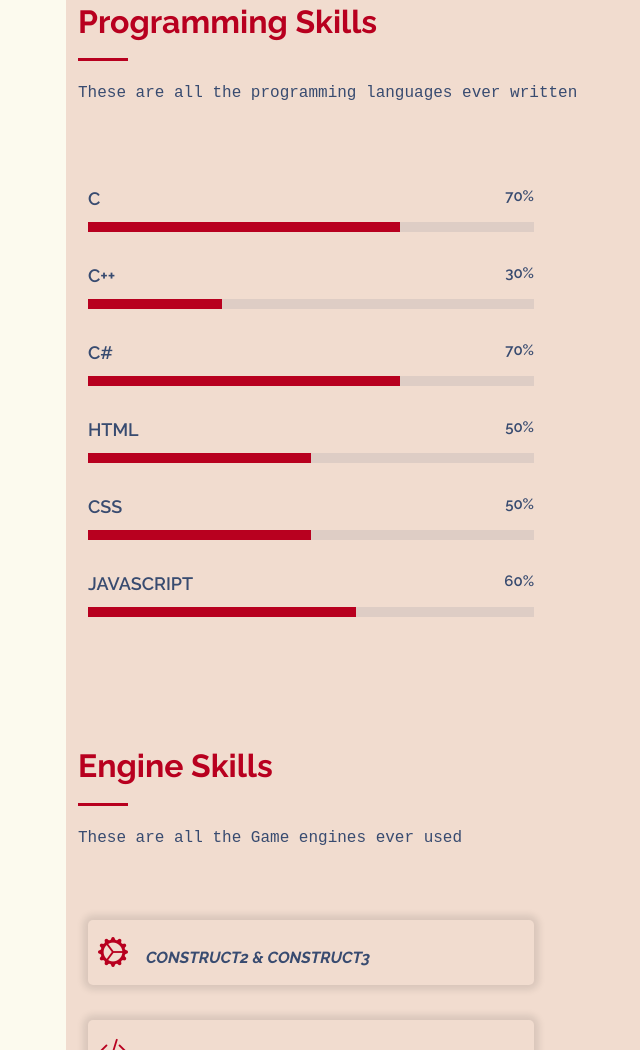
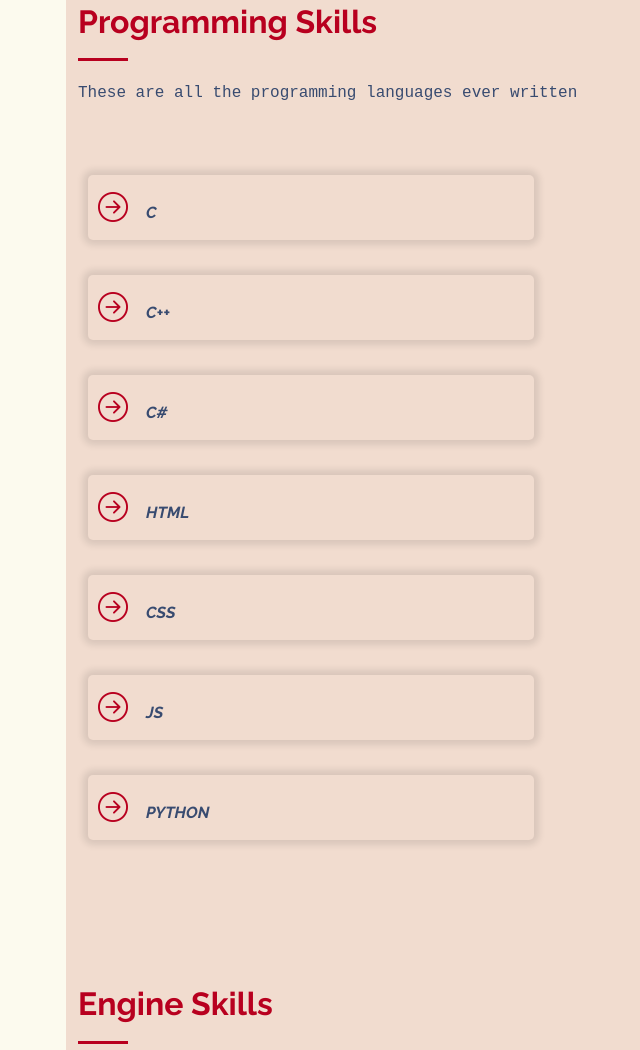
Before and after one commit to Parpaploy/CV, a plain HTML site: page index.html in a window 1280 px wide. Shown: the part 1466-2516 px from the top of the page, without its empty margins (234-874 px from the left). Drawn offline with Linux system fonts and the light colour scheme.

Commit message:
Remove Percent bar

```diff
--- a/index.html
+++ b/index.html
@@ -158,61 +158,46 @@
 
           <div class="col-lg-6">
 
-            <div class="progress">
-              <span class="skill"><span class="language">C</span> <i class="val">70%</i></span>
-              <div class="progress-bar-wrap">
-                <div class="progress-bar" role="progressbar" aria-valuenow="70" aria-valuemin="0" aria-valuemax="100">
-                </div>
-              </div>
+            <div class="progress engine">
+              <span class="skill"><span><i class="bi-arrow-right-circle skill-logo"></i> <i
+                    class="engineT">C</i></span></span>
             </div><!-- End Skills Item -->
 
-            <div class="progress">
-              <span class="skill"><span class="language">C++</span> <i class="val">30%</i></span>
-              <div class="progress-bar-wrap">
-                <div class="progress-bar" role="progressbar" aria-valuenow="30" aria-valuemin="0" aria-valuemax="100">
-                </div>
-              </div>
+            <div class="progress engine">
+              <span class="skill"><span><i class="bi-arrow-right-circle skill-logo"></i> <i
+                    class="engineT">C++</i></span></span>
             </div><!-- End Skills Item -->
 
-            <div class="progress">
-              <span class="skill"><span class="language">C#</span> <i class="val">70%</i></span>
-              <div class="progress-bar-wrap">
-                <div class="progress-bar" role="progressbar" aria-valuenow="70" aria-valuemin="0" aria-valuemax="100">
-                </div>
-              </div>
+            <div class="progress engine">
+              <span class="skill"><span><i class="bi-arrow-right-circle skill-logo"></i> <i
+                    class="engineT">C#</i></span></span>
             </div><!-- End Skills Item -->
 
-            <div class="progress">
-              <span class="skill"><span class="language">HTML</span> <i class="val">50%</i></span>
-              <div class="progress-bar-wrap">
-                <div class="progress-bar" role="progressbar" aria-valuenow="50" aria-valuemin="0" aria-valuemax="100">
-                </div>
-              </div>
+            <div class="progress engine">
+              <span class="skill"><span><i class="bi-arrow-right-circle skill-logo"></i> <i
+                    class="engineT">HTML</i></span></span>
             </div><!-- End Skills Item -->
 
-            <div class="progress">
-              <span class="skill"><span class="language">CSS</span> <i class="val">50%</i></span>
-              <div class="progress-bar-wrap">
-                <div class="progress-bar" role="progressbar" aria-valuenow="50" aria-valuemin="0" aria-valuemax="100">
-                </div>
-              </div>
+            <div class="progress engine">
+              <span class="skill"><span><i class="bi-arrow-right-circle skill-logo"></i> <i
+                    class="engineT">CSS</i></span></span>
             </div><!-- End Skills Item -->
 
-            <div class="progress">
-              <span class="skill"><span class="language">JAVASCRIPT</span> <i class="val">60%</i></span>
-              <div class="progress-bar-wrap">
-                <div class="progress-bar" role="progressbar" aria-valuenow="60" aria-valuemin="0" aria-valuemax="100">
-                </div>
-              </div>
+            <div class="progress engine">
+              <span class="skill"><span><i class="bi-arrow-right-circle skill-logo"></i> <i
+                    class="engineT">JS</i></span></span>
+            </div><!-- End Skills Item -->
+
+            <div class="progress engine">
+              <span class="skill"><span><i class="bi-arrow-right-circle skill-logo"></i> <i
+                    class="engineT">Python</i></span></span>
             </div><!-- End Skills Item -->
 
           </div>
 
         </div>
 
-      </div>
-
-    </section>
+    </section><!-- /Skills Section -->
 
     <!-- Engine Skills Section -->
     <section id="skills" class="skills section" style="background-color: #f1dccf;">
```
Also changed, not shown: 1 other file.
